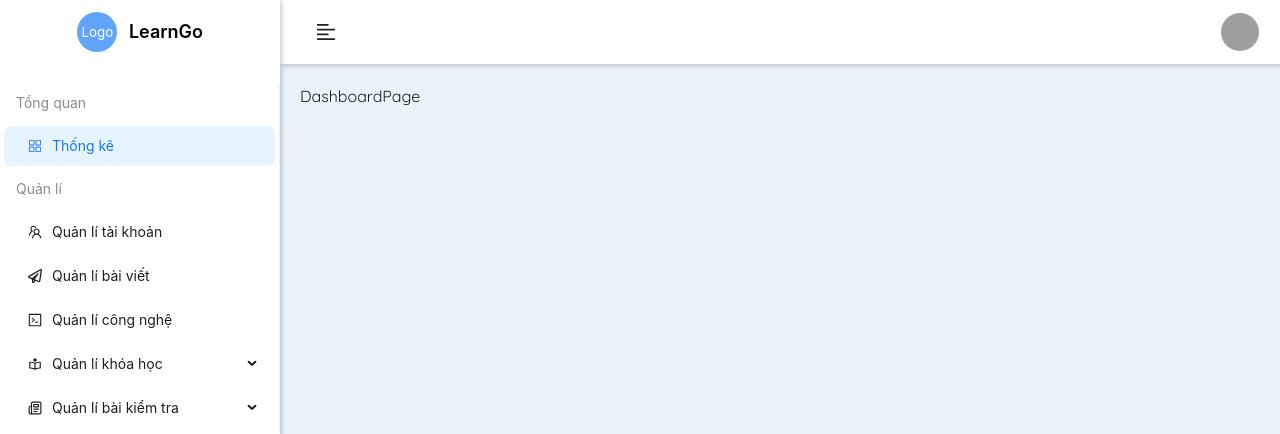
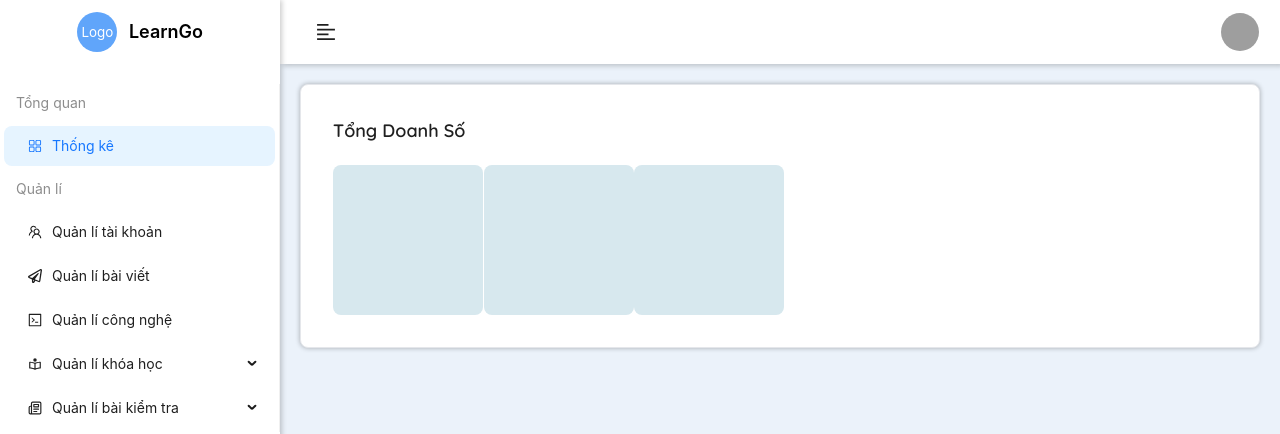
Before and after one commit to vuongtruc2004/SWP391_Frontend_Admin, a Next.js app: page /dashboard in a window 1280 px wide. Shown: the top 434 px of the page. Built offline with nearby package versions, Linux system fonts and the light colour scheme; no server answers; what @ant-design/nextjs-registry would draw is missing.

Commit message:
them dashboard

```diff
--- a/app/(signed)/dashboard/page.tsx
+++ b/app/(signed)/dashboard/page.tsx
@@ -1,4 +1,5 @@
 
+import TotalRevenueCard from "@/components/dashboard/total.revenue.card";
 import { Metadata } from "next";
 
 export const metadata: Metadata = {
@@ -6,8 +7,9 @@ export const metadata: Metadata = {
 };
 const DashboardPage = () => {
     return (
-        <div>DashboardPage</div>
-    )
+        <div>
+            <TotalRevenueCard />
+        </div>)
 }
 
 export default DashboardPage
--- /dev/null
+++ b/components/dashboard/total.revenue.card.tsx
@@ -0,0 +1,29 @@
+import { Card, Col, Row } from 'antd'
+import React from 'react'
+
+const TotalRevenueCard = () => {
+    return (
+        <div className="border bg-white rounded-lg shadow-[0_0_5px_rgba(0,0,0,0.3)] p-8">
+            <h2 className="text-lg font-semibold pb-5">Tổng Doanh Số</h2>
+            <Row gutter={10}>
+                <Col span={4}>
+                    <div className='w-[150px] h-[150px] bg-[#d7e8ee] rounded-lg'>
+
+                    </div>
+                </Col>
+                <Col span={4}>
+                    <div className='w-[150px] h-[150px] bg-[#d7e8ee] rounded-lg'>
+
+                    </div>
+                </Col>
+                <Col span={4}>
+                    <div className='w-[150px] h-[150px] bg-[#d7e8ee] rounded-lg'>
+
+                    </div>
+                </Col>
+            </Row>
+        </div>
+    );
+}
+
+export default TotalRevenueCard
```
